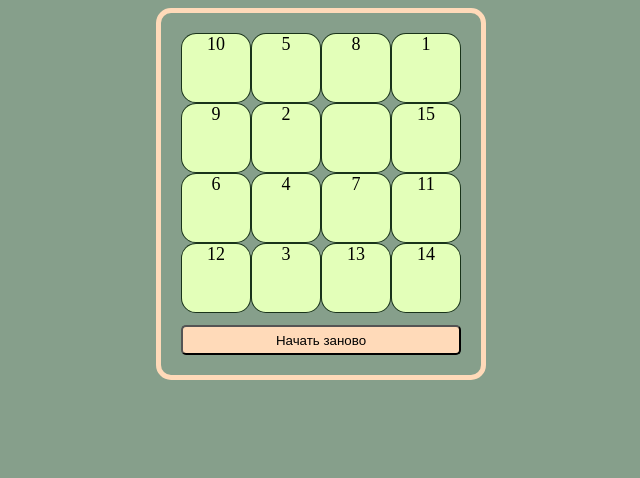
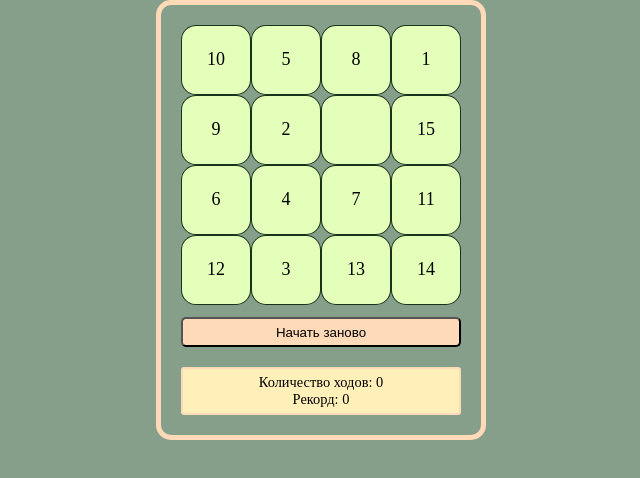
Before and after one commit to In5lux/PuzzleGame, a plain HTML site: page index.html in a window 1280 px wide. Both pictures are taken after a click on the button "Начать". Shown: the whole page, without its empty margins (319-959 px from the left). Drawn offline with Linux system fonts and the light colour scheme.

Commit message:
Score data added

```diff
--- a/index.html
+++ b/index.html
@@ -29,6 +29,10 @@
         <div id="16" class="cell zero-cell">&nbsp</div>
     </div>
     <button id="start">Начать</button>
+        <div class="game-stat">
+        <p>Количество ходов: <span id="steps">0</span></p>
+        <p>Рекорд: <span id="score">0</span></p>
+        </div>
     </div>
 </body>
 </html>
--- a/script.js
+++ b/script.js
@@ -1,9 +1,15 @@
-let field = document.querySelector('.wrapper');
-let cells =field.querySelectorAll('.cell');
-let start = document.querySelector('#start');
-let zeroCell = field.querySelector('.zero-cell');
+const field = document.querySelector('.wrapper');
+const cells =field.querySelectorAll('.cell');
+const start = document.querySelector('#start');
+const zeroCell = field.querySelector('.zero-cell');
+const cellColor = '#e3ffb9';
+const steps = document.querySelector('#steps');
+const score = document.querySelector('#score');
+let stepsCount=0;
 let order = [0,1,2,3,4,5,6,7,8,9,10,11,12,13,14,15];
-let cellColor = '#e3ffb9';
+
+localStorage.score >0 ?  score.textContent=`${localStorage.score}` : 0;
+
 function shuffle(array) {
     array.sort(() => Math.random() - 0.5);
 }
@@ -15,7 +21,6 @@ function inAscOrder(arr) {
 }
 
 start.addEventListener('click',()=>{
-    debugger;
     field.innerHTML='';
     start.textContent='Начать заново';
     shuffle(order);
@@ -40,12 +45,17 @@ start.addEventListener('click',()=>{
                     cells[i].style.backgroundColor=cellColor;
                     field.appendChild(cells[order[i]]);
                 }
+                stepsCount++
+                steps.textContent=`${stepsCount}`;
                 if (inAscOrder(order)){
                     cells.forEach(item=>{
-                        item.style.backgroundColor='peachpuff'
+                        item.style.backgroundColor='peachpuff';
+                        score.textContent=`${stepsCount}`;
+                        localStorage.score=`${stepsCount}`;
                     });
                 }
             }
+
         });
     })
 })
--- a/style.css
+++ b/style.css
@@ -1,6 +1,12 @@
+*{
+    margin: 0;
+    padding: 0;
+}
+
 body{
     background-color: #869f8b;
 }
+
 .container{
     border:5px solid peachpuff;
     padding: 20px;
@@ -12,13 +18,22 @@ body{
     width:280px;
     height:282px;
     font-size: 0;
+}
+.game-stat {
+    border: 2px solid peachpuff;
+    background-color: #fff0b9;
+    border-radius: 3px;
+    text-align: center;
+    margin-top: 20px;
+    padding: 5px;
+    font-size: 0.9em;
 
 }
 .cell{
     display:inline-block;
     box-sizing: border-box;
     margin: 0;
-    padding: 0;
+    padding: 23px;
     border:1px solid rgba(1, 26, 7, 0.89);
     width:70px;
     height:70px;
```
